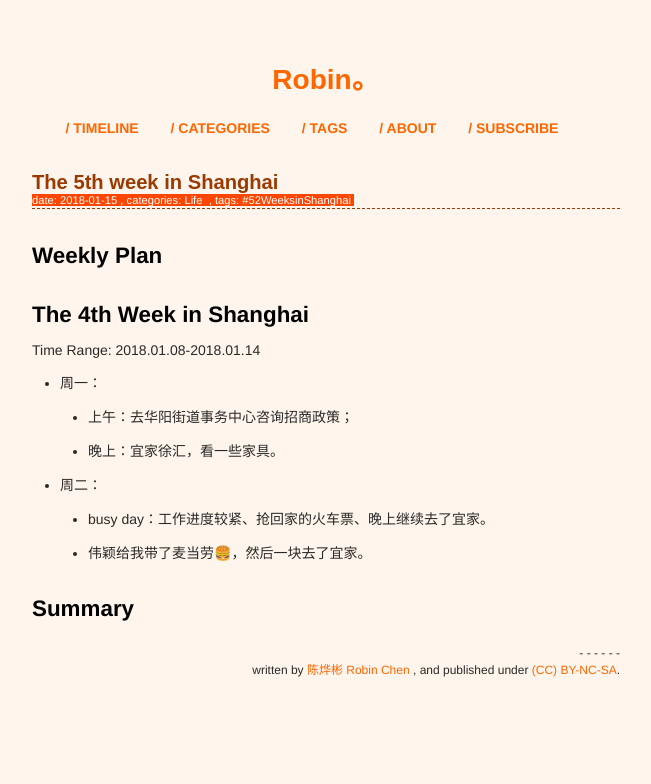
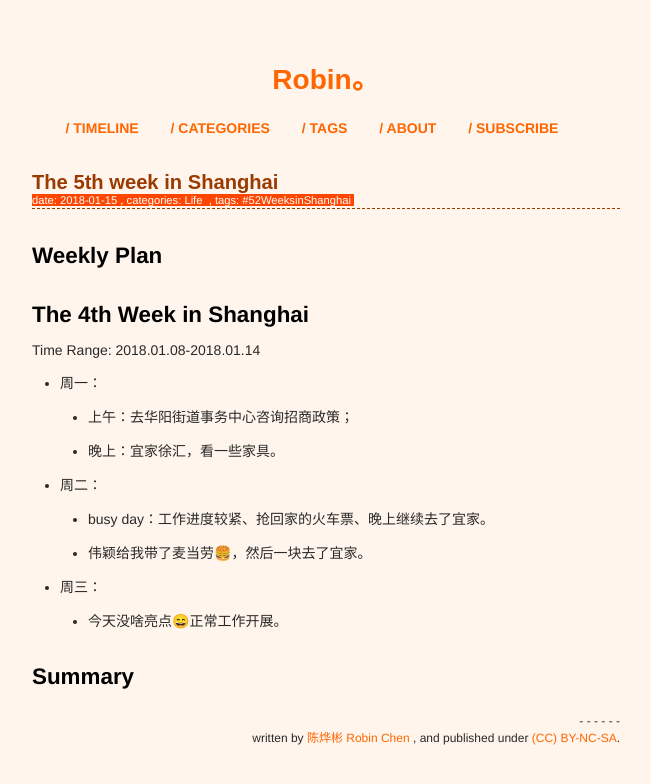
Before and after one commit to xianyuxmu/xianyuxmu.github.io, a Jekyll site: the page built from _posts/2018-01-15-52-weeks-in-shanghai-5.md, in a window 1280 px wide. Shown: the top 784 px of the page, without its empty margins (314-965 px from the left). Built offline with Jekyll 4.4.1, drawn with Linux system fonts in a browser that asks for light colours; comment, search, counter and statistics services are not loaded.

Commit message:
17 Jan. 2018

```diff
--- a/_posts/2018-01-15-52-weeks-in-shanghai-5.md
+++ b/_posts/2018-01-15-52-weeks-in-shanghai-5.md
@@ -22,6 +22,8 @@ Time Range: 2018.01.08-2018.01.14
 - 周二：
 	- busy day：工作进度较紧、抢回家的火车票、晚上继续去了宜家。
 	- 伟颖给我带了麦当劳🍔，然后一块去了宜家。
+- 周三：
+	- 今天没啥亮点😄正常工作开展。
 
 
 ## Summary
```
